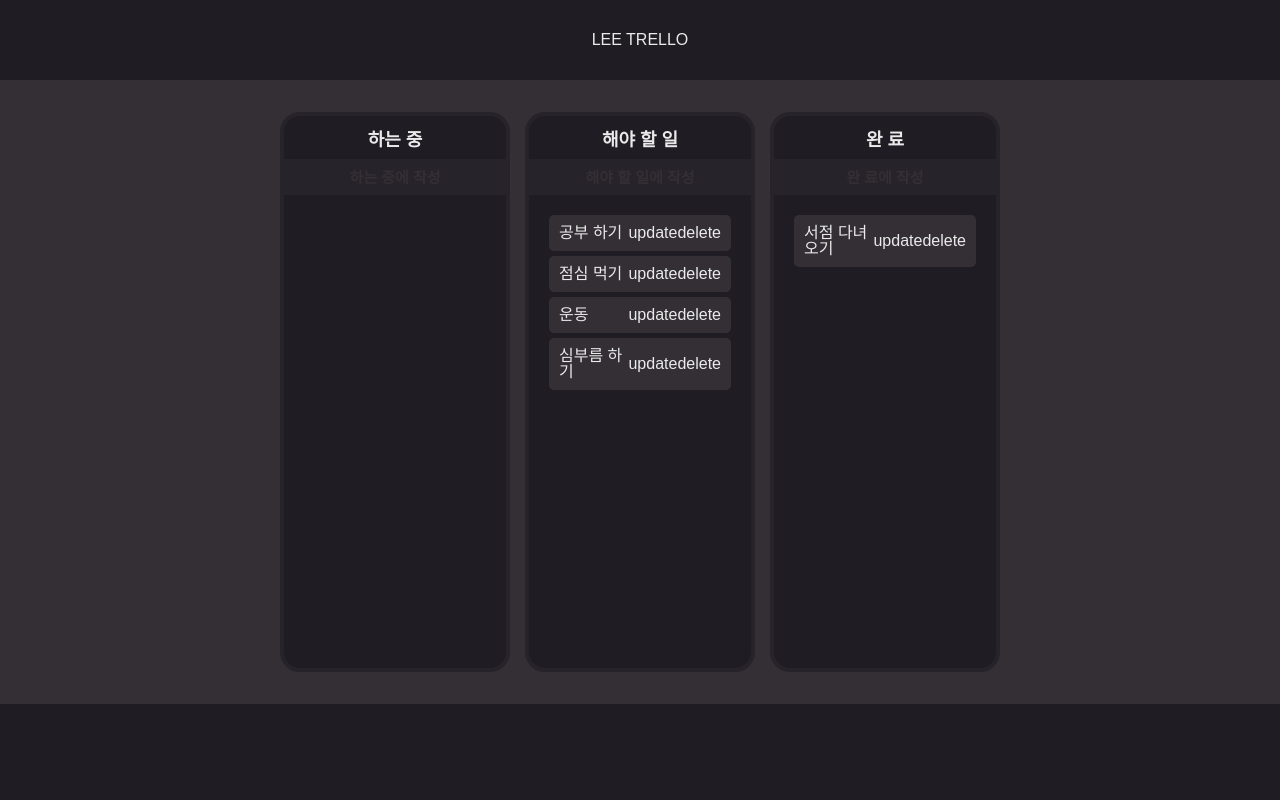
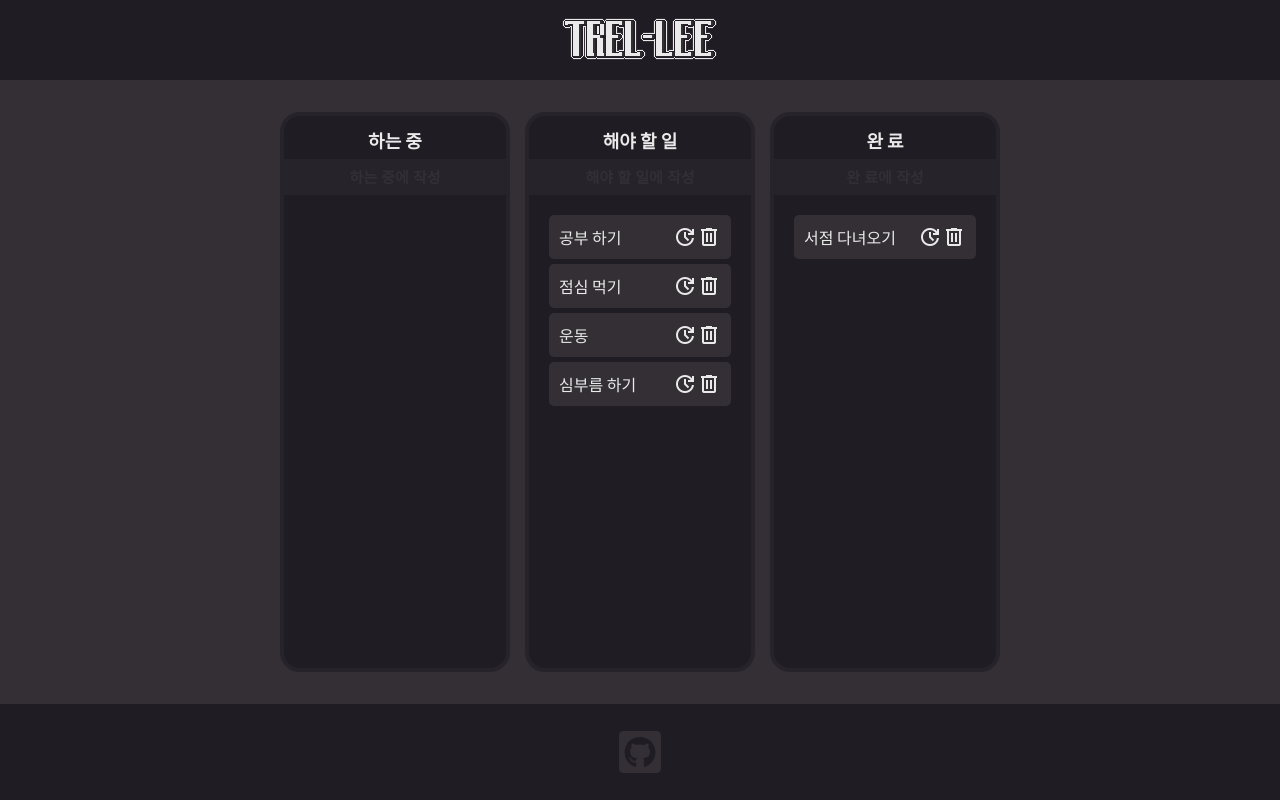
Before and after one commit to ezurno/react-todo, a React (Create React App) app: page / in a window 1280 px wide. Built offline with nearby package versions, Linux system fonts and the light colour scheme.

Commit message:
UPDATE: main-logo, icon
1. main-logo를 직접 만들어 넣어줌, 값을 넣을때 import로 넣어야 react가 제대로 값을 가져옴

2. npm install react-icons --save
//https://react-icons.github.io/react-icons/ (참고)

```diff
--- a/package.json
+++ b/package.json
@@ -14,6 +14,7 @@
     "react-beautiful-dnd": "^13.1.1",
     "react-dom": "^18.2.0",
     "react-hook-form": "^7.42.1",
+    "react-icons": "^4.7.1",
     "react-query": "^3.39.3",
     "react-router-dom": "^5.3.4",
     "react-scripts": "5.0.1",
--- a/public/index.html
+++ b/public/index.html
@@ -15,6 +15,17 @@
       user's mobile device or desktop. See https://developers.google.com/web/fundamentals/web-app-manifest/
     -->
     <link rel="manifest" href="%PUBLIC_URL%/manifest.json" />
+    <link
+      rel="stylesheet"
+      href="https://fonts.googleapis.com/css2?family=Material+Symbols+Outlined:opsz,wght,FILL,GRAD@48,400,0,0"
+    />
+    <link rel="preconnect" href="https://fonts.googleapis.com" />
+    <link rel="preconnect" href="https://fonts.gstatic.com" crossorigin />
+    <link
+      href="https://fonts.googleapis.com/css2?family=Noto+Sans+KR:wght@700&display=swap"
+      rel="stylesheet"
+    />
+
     <!--
       Notice the use of %PUBLIC_URL% in the tags above.
       It will be replaced with the URL of the `public` folder during the build.
--- a/src/components/Footer.tsx
+++ b/src/components/Footer.tsx
@@ -1,12 +1,30 @@
 import styled from "styled-components";
+import { FaGithubSquare } from "react-icons/fa";
 
 const Container = styled.div`
   height: 12vh;
   background-color: ${(props) => props.theme.boardColor};
+  display: flex;
+  justify-content: center;
+  align-items: center;
+  svg {
+    color: ${(props) => props.theme.bgColor};
+    transition: color 0.3s ease-in-out;
+    :hover {
+      cursor: pointer;
+      color: ${(props) => props.theme.fontColor};
+    }
+  }
 `;
 
 function footer() {
-  return <Container></Container>;
+  return (
+    <Container>
+      <a href="https://github.com/ezurno/react-todo">
+        <FaGithubSquare size={48} />
+      </a>
+    </Container>
+  );
 }
 
 export default footer;
--- a/src/components/Header.tsx
+++ b/src/components/Header.tsx
@@ -1,4 +1,5 @@
 import styled from "styled-components";
+import logo from "../img/Trellee.png";
 
 const Container = styled.div`
   height: 10vh;
@@ -19,7 +20,7 @@
   return (
     <Container>
       <HeadLine>
-        <h1>LEE TRELLO</h1>
+        <img src={logo} alt={logo} />
         {/* <Option>
           <button onClick={popUpAdd}>추가</button>
         </Option> */}
```
Also changed, not shown: src/img/Trellee.png (added), 1 other file (tests, documents, lock files or other folders).
